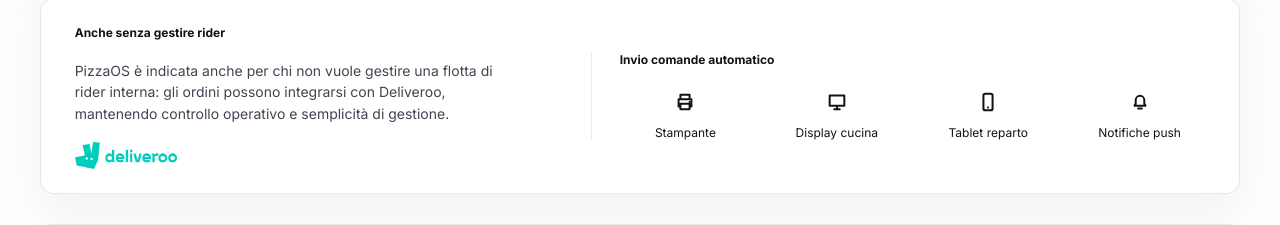
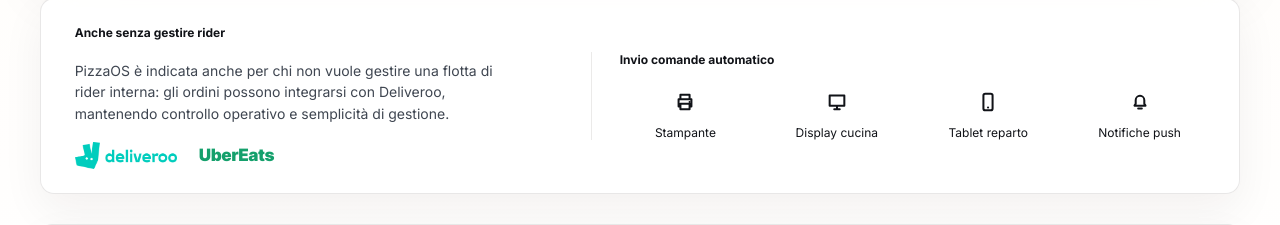
Before and after one commit to kremisi-com/pizzaos, a Next.js app in the folder apps/landing/: page / in a window 1280 px wide. Shown: the part 7011-7236 px from the top of the page. Built offline with nearby package versions, Linux system fonts and the light colour scheme.

Commit message:
fix(landing): type integration partner logos
Define integration partners with an explicit optional logo shape so text fallback rendering does not narrow to never during Next.js builds.

Add landing shell coverage for the mixed image and text integration rendering.

```diff
--- a/apps/landing/src/features/home/components/intelligent-orders-section.tsx
+++ b/apps/landing/src/features/home/components/intelligent-orders-section.tsx
@@ -158,14 +158,28 @@ const LANES = [
   },
 ] as const;
 
+type IntegrationPartner = {
+  readonly name: string;
+  readonly logo?: {
+    readonly src: string;
+    readonly width: number;
+    readonly height: number;
+  };
+};
+
 const INTEGRATIONS = [
   {
     name: "Deliveroo",
-    logoSrc: "/images/deliveroo.png",
-    logoWidth: 1280,
-    logoHeight: 342,
+    logo: {
+      src: "/images/deliveroo.png",
+      width: 1280,
+      height: 342,
+    },
   },
-] as const;
+  {
+    name: "UberEats",
+  },
+] satisfies readonly IntegrationPartner[];
 
 const AUTO_SEND = [
   { label: "Stampante", icon: <PrinterIcon /> },
@@ -250,15 +264,26 @@ export function IntelligentOrdersSection(): ReactElement {
               rider interna: gli ordini possono integrarsi con Deliveroo,
               mantenendo controllo operativo e semplicità di gestione.
             </p>
-            <strong className={styles.integrationLogo}>
-              <Image
-                className={styles.integrationLogoImage}
-                src={INTEGRATIONS[0].logoSrc}
-                alt={INTEGRATIONS[0].name}
-                width={INTEGRATIONS[0].logoWidth}
-                height={INTEGRATIONS[0].logoHeight}
-              />
-            </strong>
+            <div className={styles.integrationLogos}>
+              {INTEGRATIONS.map((integration) => (
+                <strong
+                  className={styles.integrationLogo}
+                  key={integration.name}
+                >
+                  {integration.logo ? (
+                    <Image
+                      className={styles.integrationLogoImage}
+                      src={integration.logo.src}
+                      alt={integration.name}
+                      width={integration.logo.width}
+                      height={integration.logo.height}
+                    />
+                  ) : (
+                    integration.name
+                  )}
+                </strong>
+              ))}
+            </div>
           </div>
 
           <div className={styles.panelDivider} />
```
Also changed, not shown: 1 other file (tests, documents, lock files or other folders).
